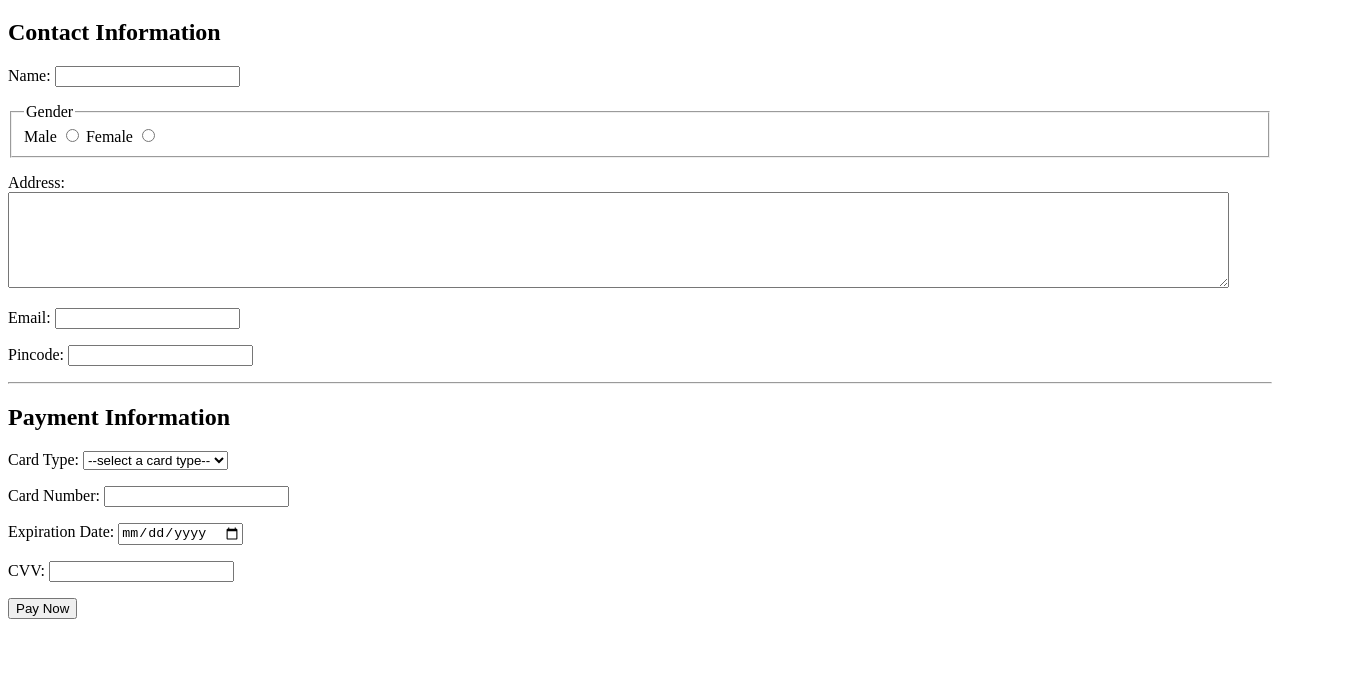
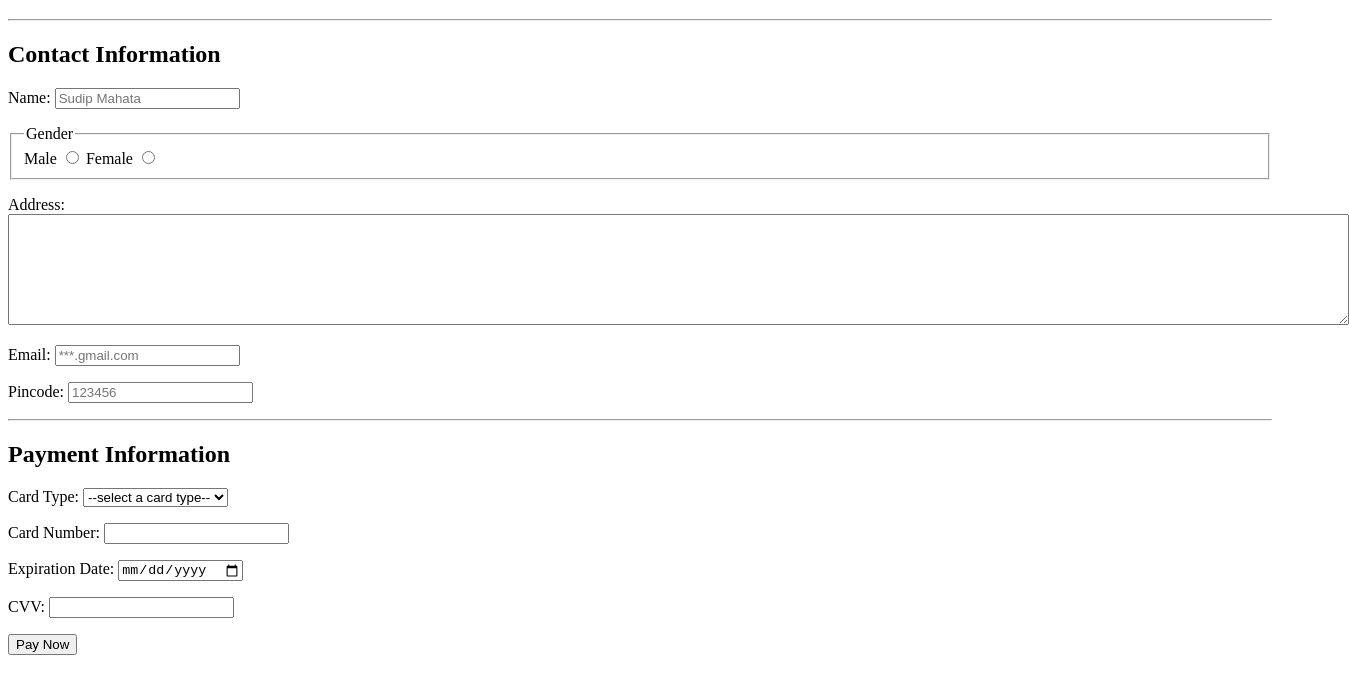
Before and after one commit to imsudipcreator/Resume, a plain HTML site: page paymentform.html in a window 1280 px wide. Shown: the part 61-754 px from the top of the page, 1349 px wide, since content can reach past the window. Drawn offline with Linux system fonts and the light colour scheme.

Commit message:
payment form updated

```diff
--- a/paymentform.html
+++ b/paymentform.html
@@ -4,12 +4,14 @@
     <meta charset="UTF-8">
     <meta name="viewport" content="width=device-width, initial-scale=1.0">
     <title>Payment Form</title>
+    <link rel="stylesheet" href="stylepayment.css">
 </head>
-<body>
+<body><div class="container">
     <form action="">
-        <h1>Payment Form</h1>
+        <h1 class="main_heading">Payment Form</h1>
+        <hr>
         <h2>Contact Information</h2>
-        <p>Name: <input type="text" name="name" required></p>
+        <p>Name: <input type="text" name="name" required placeholder="Sudip Mahata"></p>
         <p>
             <fieldset>
                 <legend>Gender</legend>
@@ -17,11 +19,10 @@
             Female <input type="radio" name="gender" id="Female" required>
         </fieldset>
         </p>
-        <p>
-            Address: <textarea name="address" id="address" cols="150" rows="6"></textarea>
+        <p>Address: <textarea name="address" id="address" cols="165" rows="7"></textarea>
         </p>
-        <p>Email: <input type="email" name="email" id="email" required> </p>
-        <p>Pincode: <input type="number" name="pincode" id="pincode" required></p>
+        <p>Email: <input type="email" name="email" id="email" required placeholder="***.gmail.com"> </p>
+        <p>Pincode: <input type="number" name="pincode" id="pincode" required placeholder="123456"></p>
         <hr>
         <h2>Payment Information</h2>
         <p>Card Type:
@@ -44,6 +45,7 @@
         </p>
         <input type="submit" value="Pay Now">
     </form>
+</div>
 
 </body>
 </html>
```
